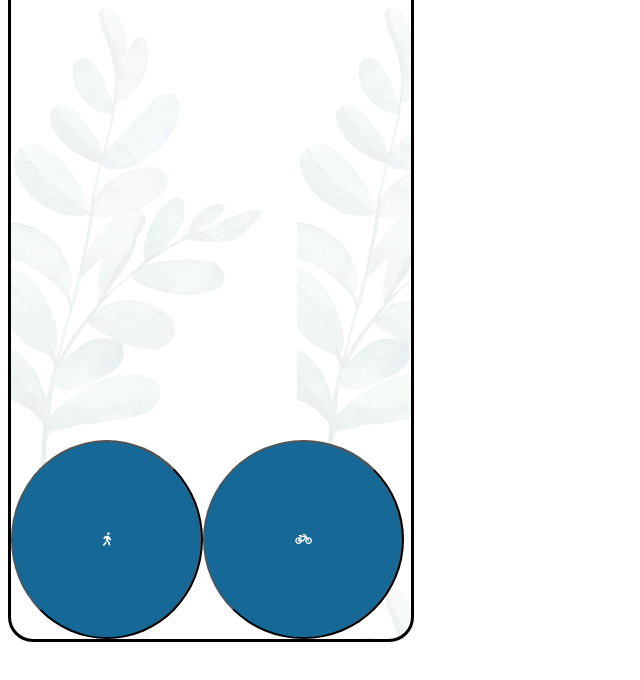
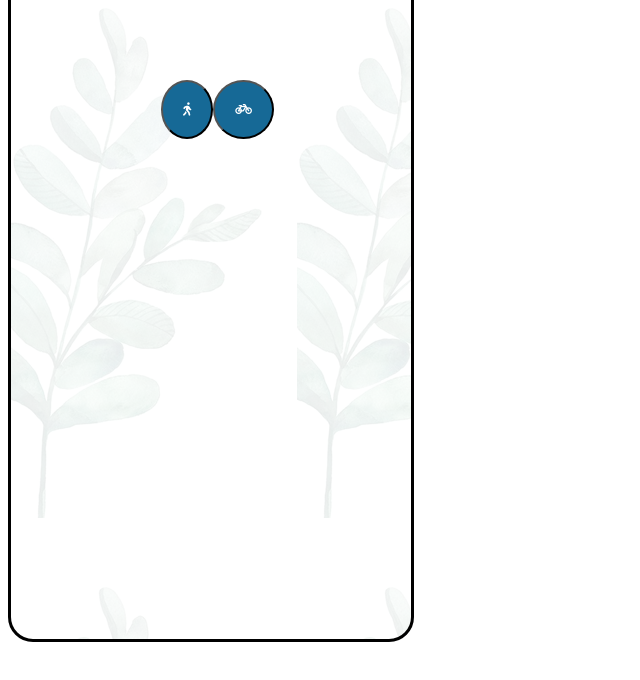
Before and after one commit to tiffanywu0313/Savr, a plain HTML site: page trip.html in a window 1280 px wide. Shown: the part 72-752 px from the top of the page, without its empty margins (0-640 px from the left). Drawn offline with Linux system fonts and the light colour scheme.

Commit message:
moved to center

```diff
--- a/styles.css
+++ b/styles.css
@@ -26,9 +26,12 @@ h5 {
   text-align: left;
 }
 
-.button {
-  width: 100px;
+.im-button {
+  width:20px;
   display: flex;
+  margin-left: 150px;
+  margin-bottom: 500px;
+  align-items: center;
 
 }
 
@@ -66,9 +69,16 @@ h5 {
   margin: 10px;
 }
 
-#choice-button{
+#walk-button{
   background-color: #166996;
-  padding: 90px;
+  padding: 20px;
   color: white;
   border-radius: 100%;
 }
+
+#bike-button{
+  background-color: #166996;
+  padding: 20px;
+  color: white;
+  border-radius: 100%;
+}
--- a/trip.html
+++ b/trip.html
@@ -7,9 +7,9 @@
 
   <div id="iphone-outline">
     <h1>Log a Trip</h1>
-    <div class = "button">
-        <button id="choice-button" ><i class="fas fa-walking"></i></button>
-        <button id="choice-button" ><i class="fas fa-bicycle"></i></button>
+    <div class = "im-button">
+        <button id="walk-button" ><i class="fas fa-walking"></i></button>
+        <button id="bike-button" ><i class="fas fa-bicycle"></i></button>
     </div>
   </div>
 
```
